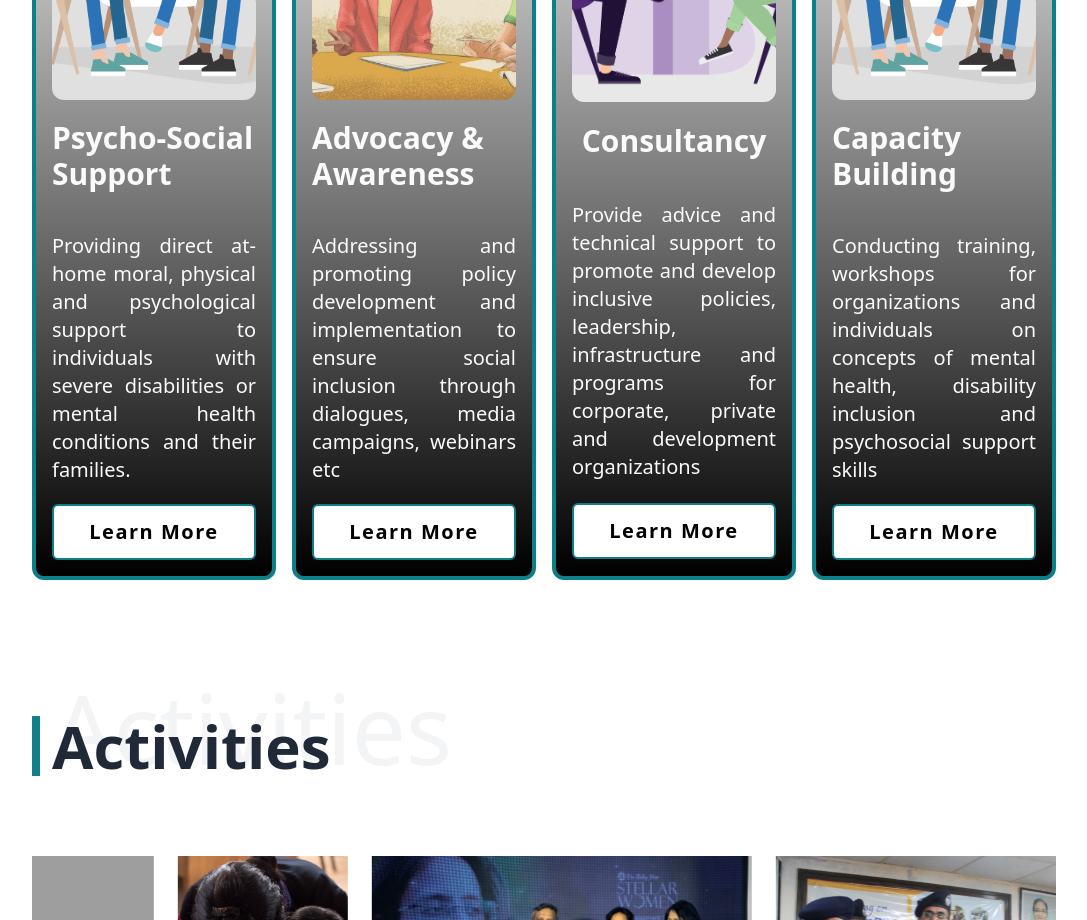
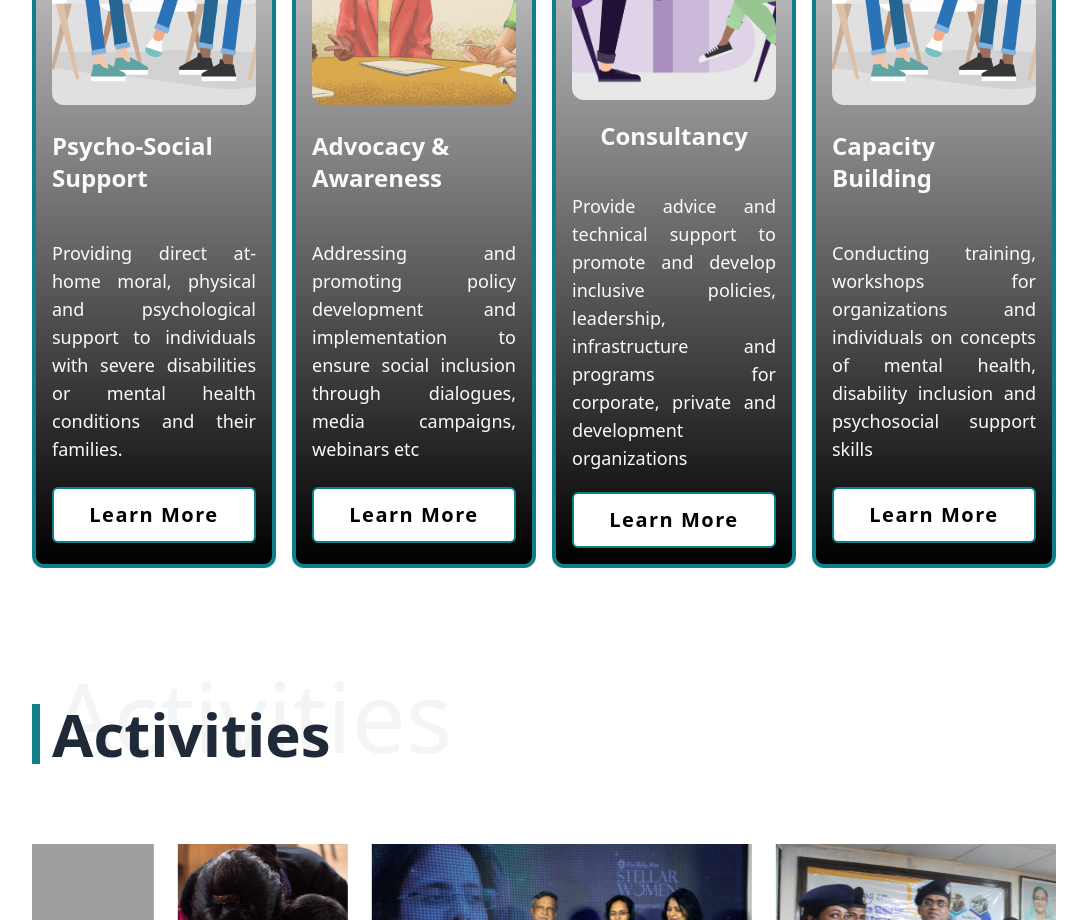
Before and after one commit to Zubayer-Aurnab/identity_inclusion, a React (Vite) app: page / in a window 1280 px wide. Shown: the part 2120-3040 px from the top of the page, without its empty margins (96-1183 px from the left). Built offline with nearby package versions, Linux system fonts and the light colour scheme; grey boxes are pictures that could not be loaded; a web font is replaced by a local one.

Commit message:
minorr updates

```diff
--- a/package.json
+++ b/package.json
@@ -1,5 +1,6 @@
 {
-  "name": "identity_iclusion",
+  "name": "identity_inclusion",
+  "homepage": "http://identityinclution.com/",
   "private": true,
   "version": "0.0.0",
   "type": "module",
--- a/src/component/Card/Card.jsx
+++ b/src/component/Card/Card.jsx
@@ -8,16 +8,15 @@ const Card = ({ title, image, description, path }) => {
 
     return (
         <div
-
             className=" rounded-xl duration-200 group overflow-hidden relative my-10  bg-gradient-to-t  from-black to-white text-neutral-50 p-4 flex flex-col justify-evenly hover:scale-105 border-4 border-[#0d7f88] "
         >
 
             <div className="z-10 flex flex-col justify-evenly items-center w-full h-full">
-                <div className="">
-                    <img className="h-80  object-cover rounded-xl" src={image ? image : ""} alt="" />
+                <div className=" ">
+                    <img className="h-80 w-full object-cover rounded-xl" src={image ? image : ""} alt="" />
                 </div>
-                <span className="text-3xl font-bold my-5 text-">{title}</span>
-                <p className="my-5 text-xl text-justify">
+                <span className="text-2xl font-bold my-5 ">{title}</span>
+                <p className="my-5 text-lg text-justify">
                     {description}
                 </p>
                 <Link to={path} className="w-full ">
```
Also changed, not shown: 1 other file (tests, documents, lock files or other folders).
